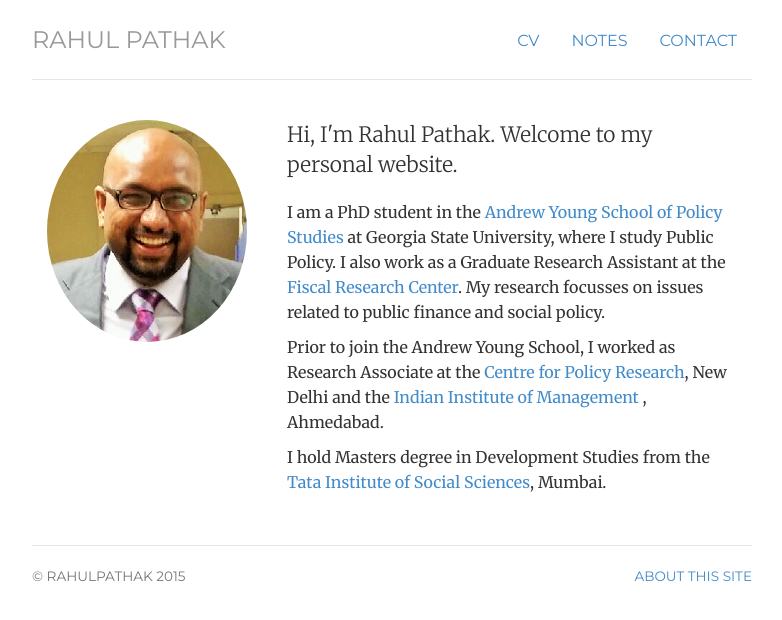
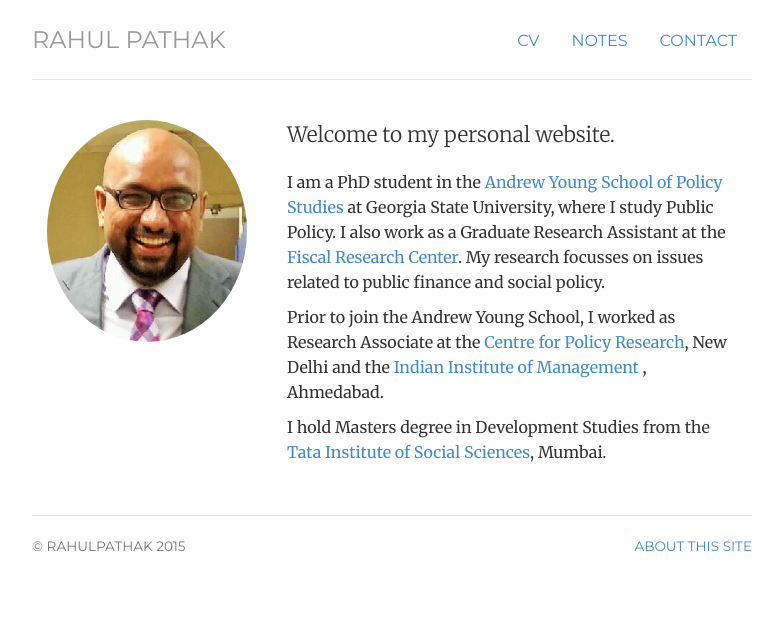
Before and after one commit to pathak-rahul/pathak-rahul.github.io, a Jekyll site: the page built from index.html, in a window 1280 px wide. Shown: the top 620 px of the page, without its empty margins (248-1030 px from the left). Built offline with Jekyll 4.4.1, drawn with Linux system fonts in a browser that asks for light colours.

Commit message:
Update index.html

```diff
--- a/index.html
+++ b/index.html
@@ -13,7 +13,7 @@ description:
 	<img  class="img-circle avatar" alt="Rahul Pathak" src="img/rpathak.png">
 	</div>
 	<div itemscope itemtype="http://data-vocabulary.org/Person" class="col-sm-8">
-	<p class="lead">Hi, I'm <span itemprop="name">Rahul Pathak.</span> Welcome to my personal website.</p>
+	<p class="lead"> Welcome to my personal website.</p>
 	<p>I am a PhD student in the <a href="http://aysps.gsu.edu/"> Andrew Young School of Policy Studies</a> at Georgia State University, where I study Public Policy. I also work as a Graduate Research Assistant at the <a href="http://frc.gsu.edu/">Fiscal Research Center</a>. My research focusses on issues related to public finance and social policy. </span> </p>
 
 	<p> Prior to join the Andrew Young School, I worked as Research Associate at the <a href="http://www.cprindia.org/"> Centre for Policy Research</a>, New Delhi and  the <a href="http://www.iimahd.ernet.in/"> Indian Institute of Management </a>, Ahmedabad.
```
